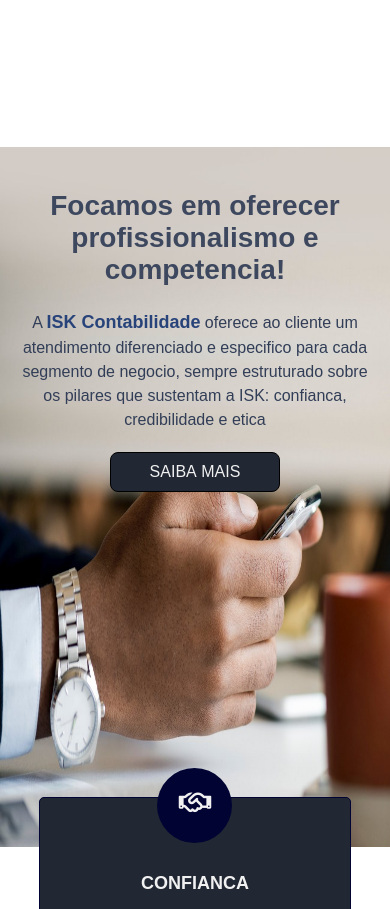
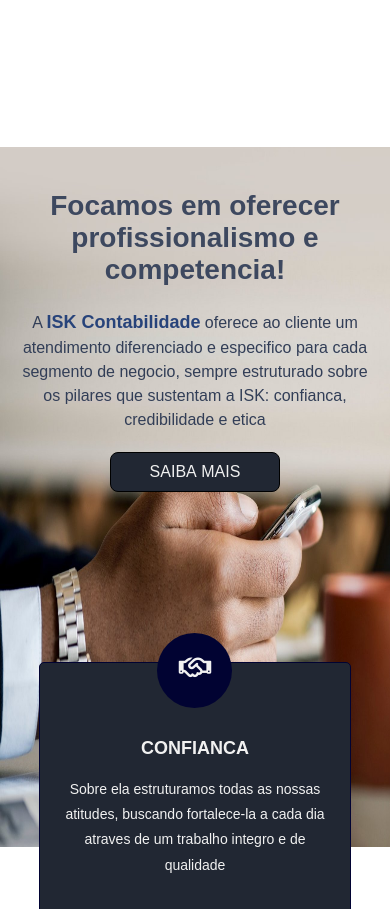
Before and after one commit to milhim/ISK, a plain HTML site: page index.html in a window 390 px wide. Shown: the part 183-1092 px from the top of the page. Drawn offline with Linux system fonts and the light colour scheme.

Commit message:
add some changes

```diff
--- a/css/style.css
+++ b/css/style.css
@@ -126,7 +126,7 @@ body {
 /*-----start first section styling-----*/
 /*-----top section-----*/
 .first-section {
-      margin: 150px auto;
+      margin: 15px auto;
       background-image: url('../image/section1.jpg');
       background-size: 100% 100%;
       height: 700px;
@@ -528,7 +528,9 @@ textarea:focus {
                   height: 200px;
                   overflow-y: auto;
             }
-
+            .first-section{
+                  margin-top:150px
+            }
             .second-section {
 
                   display: grid;
@@ -708,7 +710,7 @@ textarea:focus {
             /*-----first section-----*/
             .first-section {
                   background-size: 600px 100%;
-
+                  margin-top:150px
             }
 
             .first-section .top {
@@ -752,7 +754,7 @@ textarea:focus {
             .second-section>div {
                   width: 92%;
                   margin-bottom: 50px;
-                  height: 255px;
+                  height: 275px;
             }
 
             .second-section>div h3 {
```
